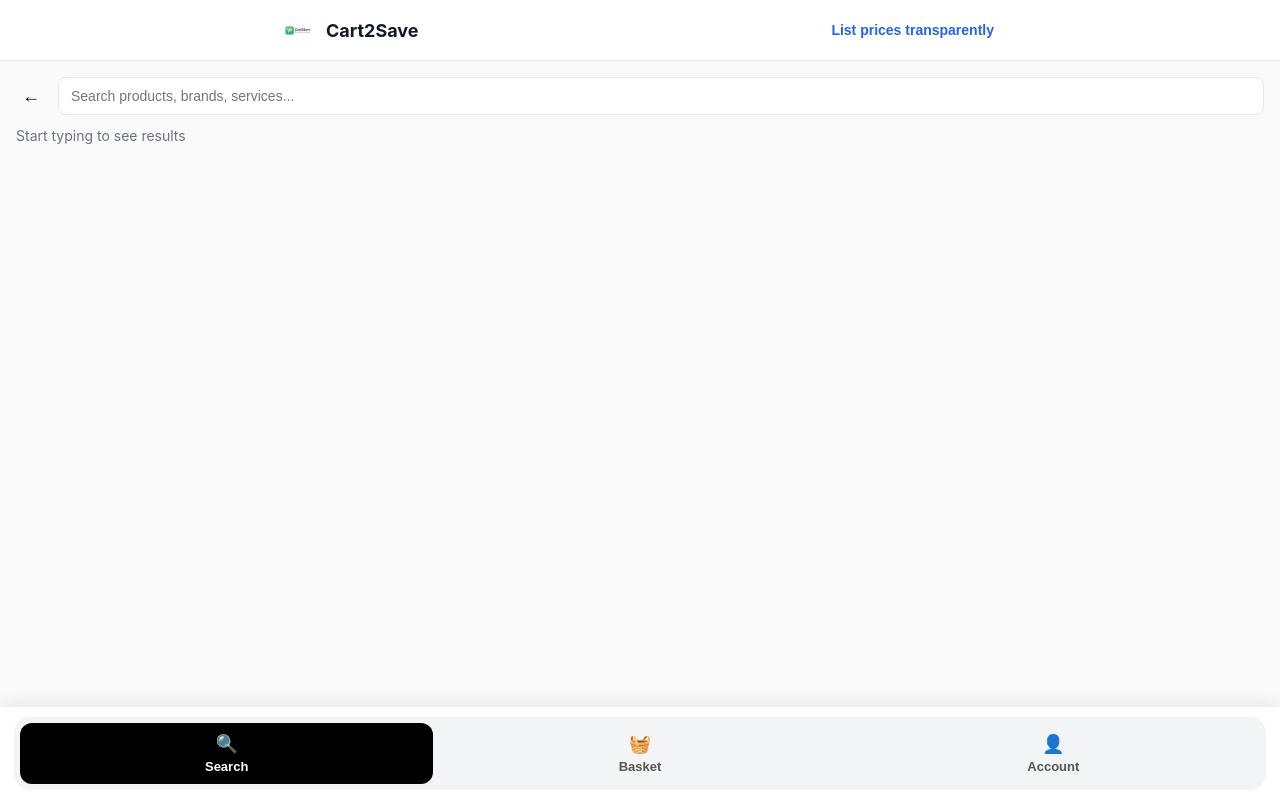
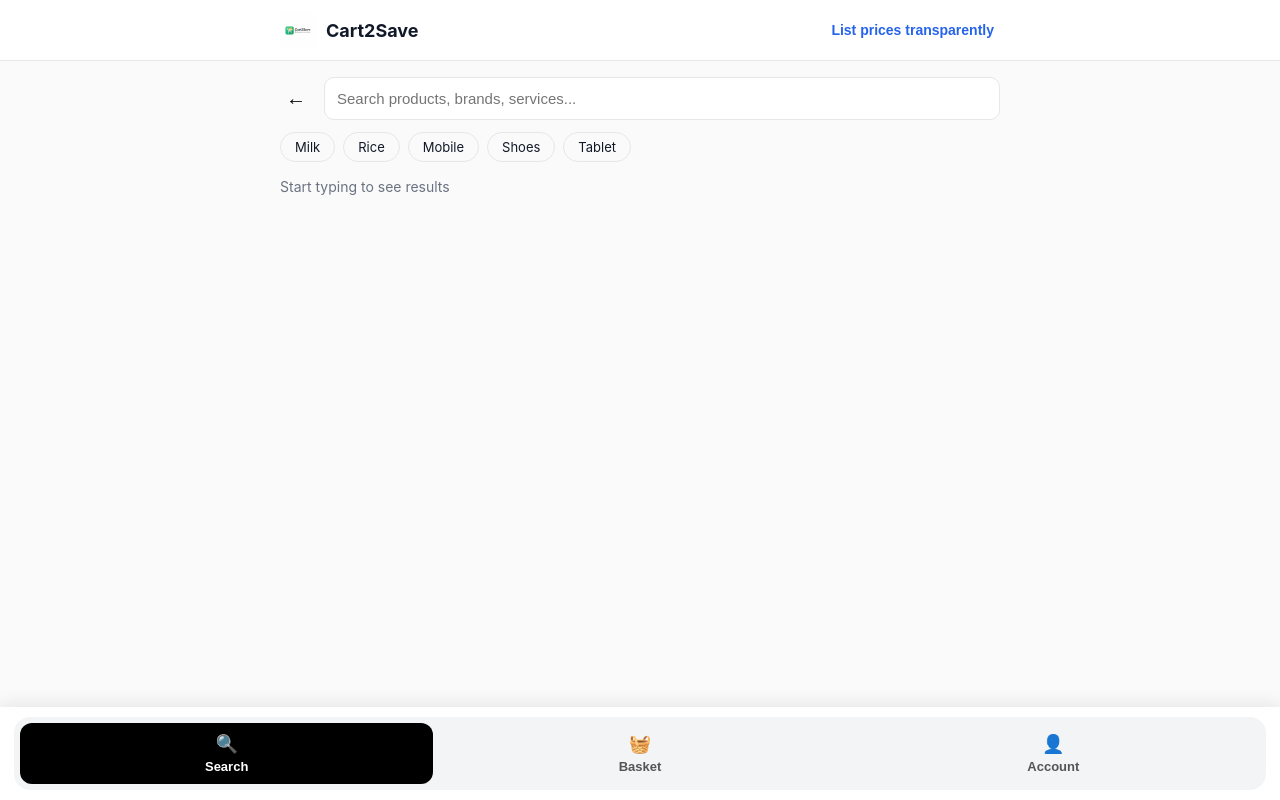
Before and after one commit to prashanthrangineni-sketch/pranix-witness-ui, a Next.js app: page /search in a window 1280 px wide. Built offline with nearby package versions, Linux system fonts and the light colour scheme.

Commit message:
Polish search page with back navigation and quick chips

```diff
--- a/app/search/page.tsx
+++ b/app/search/page.tsx
@@ -7,9 +7,12 @@ export default function SearchPage() {
   const router = useRouter()
   const [query, setQuery] = useState('')
 
+  const chips = ['Milk', 'Rice', 'Mobile', 'Shoes', 'Tablet']
+
   return (
-    <div style={{ padding: '16px' }}>
-      {/* 🔙 BACK TO HOME */}
+    <div style={{ padding: '16px', maxWidth: '720px', margin: '0 auto' }}>
+
+      {/* 🔙 BACK + SEARCH */}
       <div
         style={{
           display: 'flex',
@@ -23,7 +26,7 @@ export default function SearchPage() {
           style={{
             background: 'none',
             border: 'none',
-            fontSize: '18px',
+            fontSize: '20px',
             cursor: 'pointer',
           }}
         >
@@ -36,15 +39,44 @@ export default function SearchPage() {
           placeholder="Search products, brands, services..."
           style={{
             flex: 1,
-            padding: '10px 12px',
-            borderRadius: '8px',
+            padding: '12px',
+            borderRadius: '10px',
             border: '1px solid #e5e7eb',
-            fontSize: '14px',
+            fontSize: '15px',
           }}
         />
       </div>
 
-      {/* 🔍 SEARCH RESULTS PLACEHOLDER */}
+      {/* QUICK CHIPS */}
+      <div
+        style={{
+          display: 'flex',
+          gap: '8px',
+          overflowX: 'auto',
+          marginBottom: '16px',
+        }}
+      >
+        {chips.map((c) => (
+          <div
+            key={c}
+            onClick={() => {
+              setQuery(c)
+            }}
+            style={{
+              padding: '6px 14px',
+              borderRadius: '999px',
+              border: '1px solid #e5e7eb',
+              fontSize: '13px',
+              cursor: 'pointer',
+              whiteSpace: 'nowrap',
+            }}
+          >
+            {c}
+          </div>
+        ))}
+      </div>
+
+      {/* RESULTS PLACEHOLDER */}
       <div style={{ color: '#6b7280', fontSize: '14px' }}>
         Start typing to see results
       </div>
```
